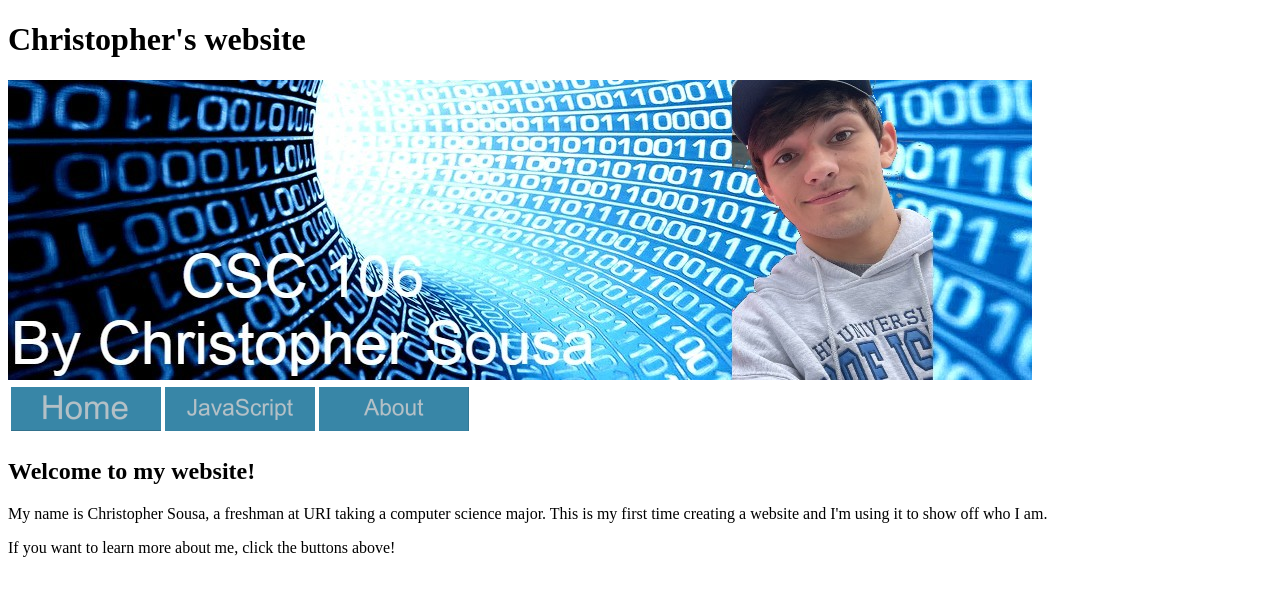
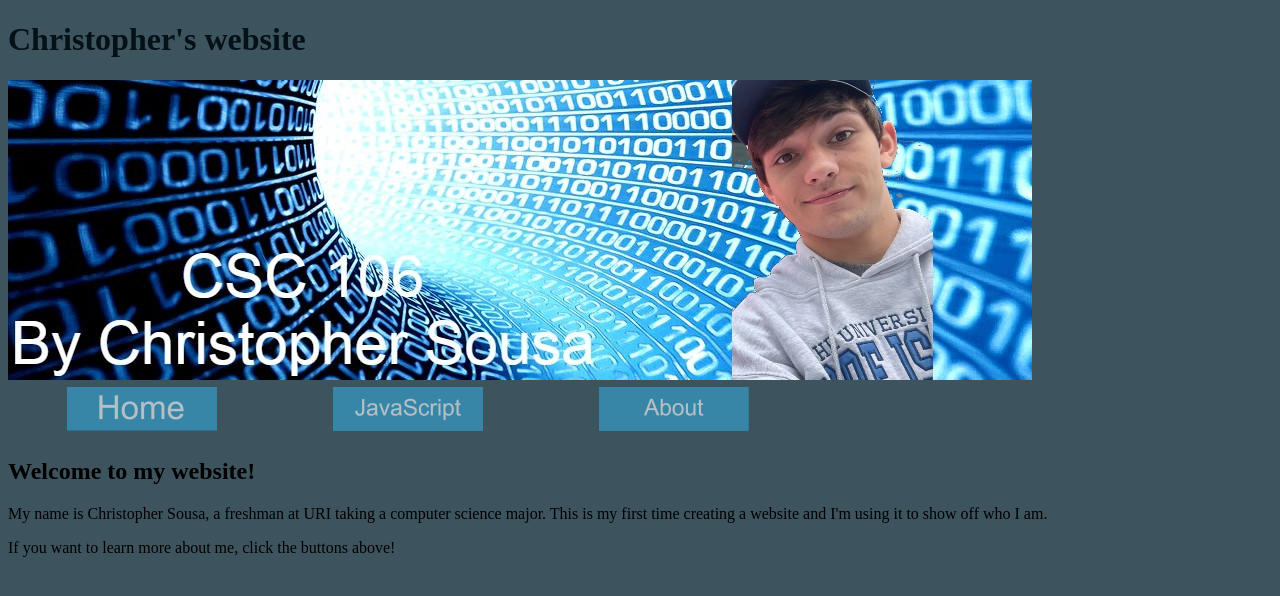
Before and after one commit to ChristopherSousa0/ChristopherSousa0.github.io, a plain HTML site: page index.html in a window 1280 px wide. Drawn offline with Linux system fonts and the light colour scheme.

Commit message:
Add files via upload

```diff
--- a/index.html
+++ b/index.html
@@ -4,15 +4,16 @@
     <meta charset="UTF-8">
     <meta name="viewport" content="width=device-width, initial-scale=1.0">
     <title>Chris's CSC 106 website</title>
+    <link rel="stylesheet" href="stylesheet.css">
 </head>
     <h1>Christopher's website</h1>
     <img src="/Betterbackground.jpg" alt="csc106_banner">
-    <table>
+    <table id="home-table">
         <tbody>
             <tr>
-                <td align="center"><a href="index.html"><img src="Newhome.png" alt="Home Button"></a></td>
-                <td><a href="Javascript.html"><img src="NewJS.png" alt="Home Button"></a></td>
-                <td><a href="aboutindex.html"><img src="Newabout.png" alt="Home Button"></a></td>
+                <td id="MB"><a href="index.html"><img src="Newhome.png" alt="Home Button"></a></td>
+                <td id="MB"><a href="Javascript.html"><img src="NewJS.png" alt="Home Button"></a></td>
+                <td id="MB"><a href="aboutindex.html"><img src="Newabout.png" alt="Home Button"></a></td>
             </tr>
         </tbody>
     </table>
--- a/stylesheet.css
+++ b/stylesheet.css
@@ -1,5 +1,11 @@
-body{background-color: #7caec8;
+body{
+    background-color: rgb(61, 83, 93);
 
 }
 
-h1{}
+h1{
+    color: rgb(4, 17, 23);
+}
+#home-table{width: 800px;
+background-color: rrgb(14, 17, 19)}
+#MB{width: 200px; text-align: center}
```
Also changed, not shown: aboutindex.html (+2 -2 lines), Mybackground.jpg (added), 1 other file.
